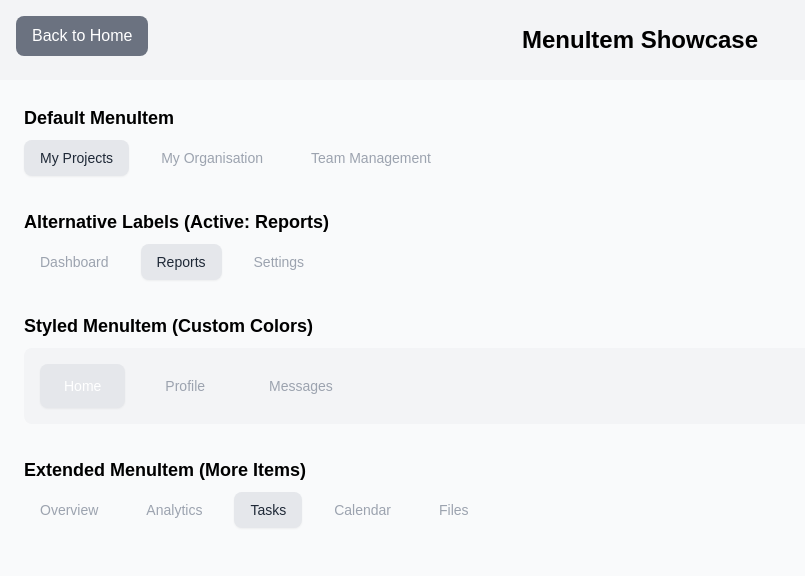
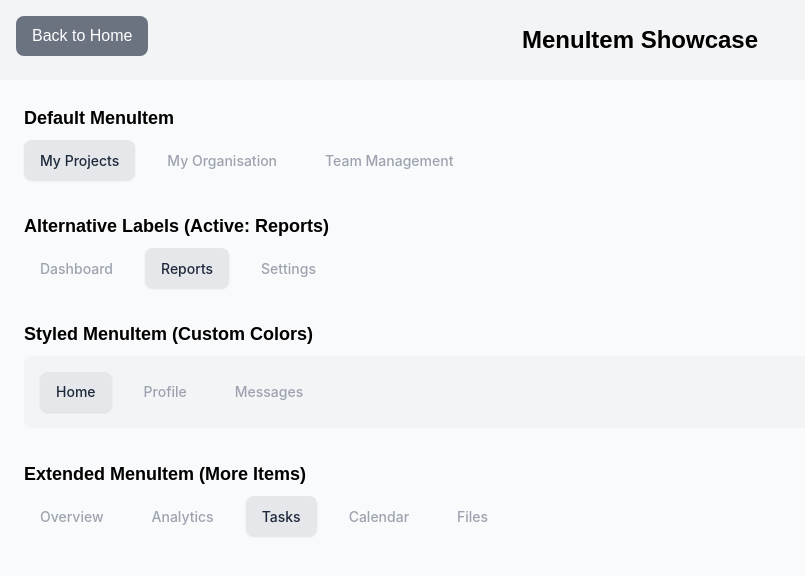
Before and after one commit to JoelAundu/mrjuice, a React (Vite) app: page /menuitem in a window 1280 px wide. Shown: the top 576 px of the page, without its empty margins (0-805 px from the left). Built offline with nearby package versions, Linux system fonts and the light colour scheme.

Commit message:
fix style

```diff
--- /dev/null
+++ b/src/components/actionMenu/MenuItem.css
@@ -0,0 +1,115 @@
+.menu-item-container {
+    display: flex;
+    align-items: center;
+    gap: 16px;
+  }
+
+  .menu-item-button {
+    height: 40px;
+    padding: 8px 16px;
+    border-radius: 8px;
+    font-size: 14px;
+    font-weight: 500;
+    font-family: "Inter", sans-serif;
+    transition: all 0.2s ease;
+    box-sizing: border-box;
+  }
+
+  .menu-item-active {
+    background-color: #e5e7eb;
+    box-shadow: 0 1px 2px rgba(0, 0, 0, 0.1);
+    color: #1e293b;
+  }
+
+  .menu-item-inactive {
+    background-color: transparent;
+    color: #9ca3af;
+  }
+
+  .menu-item-inactive:hover {
+    color: #1e293b;
+  }
+
+  /* Mobile (≤ 639px) */
+  @media (max-width: 639px) {
+    .menu-item-container {
+      flex-wrap: wrap;
+      gap: 8px;
+    }
+
+    .menu-item-button {
+      height: 36px;
+      padding: 6px 12px;
+      font-size: 12px;
+      width: calc(50% - 8px); /* Two buttons per row, accounting for 8px total gap */
+      min-width: 120px; /* Ensure touch target size */
+    }
+  }
+
+  /* Tablet (640px - 1023px) */
+  @media (min-width: 640px) and (max-width: 1023px) {
+    .menu-item-container {
+      flex-wrap: wrap;
+      gap: 12px;
+    }
+
+    .menu-item-button {
+      height: 38px;
+      padding: 7px 14px;
+      font-size: 13px;
+      width: calc(33.33% - 12px); /* Three buttons per row, accounting for 12px total gap */
+      min-width: 140px;
+    }
+  }
+
+  /* Desktop and Above (≥ 1024px) */
+  @media (min-width: 1024px) {
+    .menu-item-container {
+      display: flex;
+      align-items: center;
+      gap: 16px;
+      flex-wrap: nowrap; /* Ensure single row */
+    }
+
+    .menu-item-button {
+      height: 40px;
+      padding: 8px 16px;
+      border-radius: 8px;
+      font-size: 14px;
+      font-weight: 500;
+      font-family: "Inter", sans-serif;
+      transition: all 0.2s ease;
+      width: auto; /* Preserve original width behavior */
+    }
+
+    .menu-item-active {
+      background-color: #e5e7eb;
+      box-shadow: 0 1px 2px rgba(0, 0, 0, 0.1);
+      color: #1e293b;
+    }
+
+    .menu-item-inactive {
+      background-color: transparent;
+      color: #9ca3af;
+    }
+
+    .menu-item-inactive:hover {
+      color: #1e293b;
+    }
+  }
+
+  /* Landscape Adjustment (narrow height, e.g., mobile landscape) */
+  @media (max-height: 400px) and (min-width: 640px) {
+    .menu-item-container {
+      flex-wrap: wrap;
+      gap: 8px;
+    }
+
+    .menu-item-button {
+      height: 36px;
+      padding: 6px 12px;
+      font-size: 12px;
+      width: calc(50% - 8px); /* Two buttons per row */
+      min-width: 120px;
+    }
+  }
--- a/src/components/actionMenu/MenuItem.tsx
+++ b/src/components/actionMenu/MenuItem.tsx
@@ -1,4 +1,5 @@
 import React from 'react';
+import './MenuItem.css';
 
 interface MenuItemItem {
   label: string;
@@ -33,22 +34,19 @@ const MenuItem: React.FC<MenuItemProps> = ({
 }) => {
   return (
     <nav
-      className={`flex items-center space-x-4 ${className}`}
+      className={`menu-item-container ${className}`}
       style={style}
     >
       {items.map((item, index) => {
         const isActive = index === activeIndex;
         return (
-           <button
+          <button
             key={index}
             onClick={() => onItemClick(index)}
             className={`
-              px-4 py-2 rounded-lg text-sm font-medium transition-colors
+              menu-item-button
+              ${isActive ? `menu-item-active ${activeButtonClassName}` : `menu-item-inactive ${inactiveButtonClassName}`}
               ${buttonClassName}
-              ${isActive
-                ? `bg-gray-200 shadow-sm text-gray-800 ${activeButtonClassName}`
-                : `text-gray-400 hover:text-gray-800 ${inactiveButtonClassName}`
-              }
             `}
             style={{
               ...buttonStyle,
--- a/src/components/avatar/UserAvatar.css
+++ b/src/components/avatar/UserAvatar.css
@@ -14,7 +14,54 @@
 
 .user-avatar-initials {
   color: #fff;
-  font-size: 14px;
+  font-size: clamp(10px, 2vw, 14px);
   font-weight: 500;
   font-family: "Inter", sans-serif;
 }
+
+/* Mobile (≤ 639px) */
+@media (max-width: 639px) {
+  .user-avatar {
+    transform: scale(0.78); /* Scales 36px to ~28px */
+    transform-origin: center;
+  }
+
+  .user-avatar-initials {
+    font-size: 10px;
+  }
+}
+
+/* Tablet (640px - 1023px) */
+@media (min-width: 640px) and (max-width: 1023px) {
+  .user-avatar {
+    transform: scale(0.86); /* Scales 36px to ~31px */
+    transform-origin: center;
+  }
+
+  .user-avatar-initials {
+    font-size: 12px;
+  }
+}
+
+/* Desktop and Above (≥ 1024px) */
+@media (min-width: 1024px) {
+  .user-avatar {
+    transform: scale(1); /* Keeps default size of 36px */
+  }
+
+  .user-avatar-initials {
+    font-size: 14px;
+  }
+}
+
+/* Landscape Adjustment (narrow height, e.g., mobile landscape) */
+@media (max-height: 400px) and (min-width: 640px) {
+  .user-avatar {
+    transform: scale(0.78); /* Scales 36px to ~28px */
+    transform-origin: center;
+  }
+
+  .user-avatar-initials {
+    font-size: 10px;
+  }
+}
```
